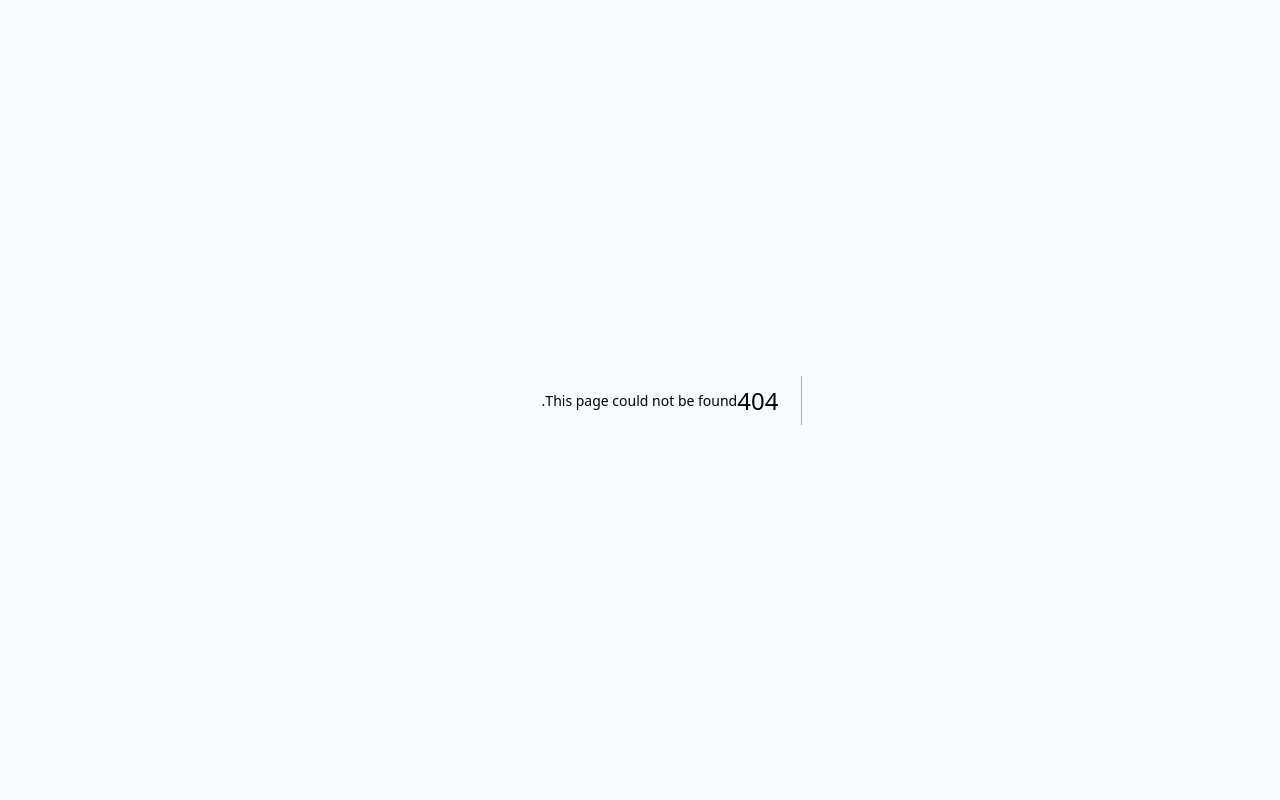
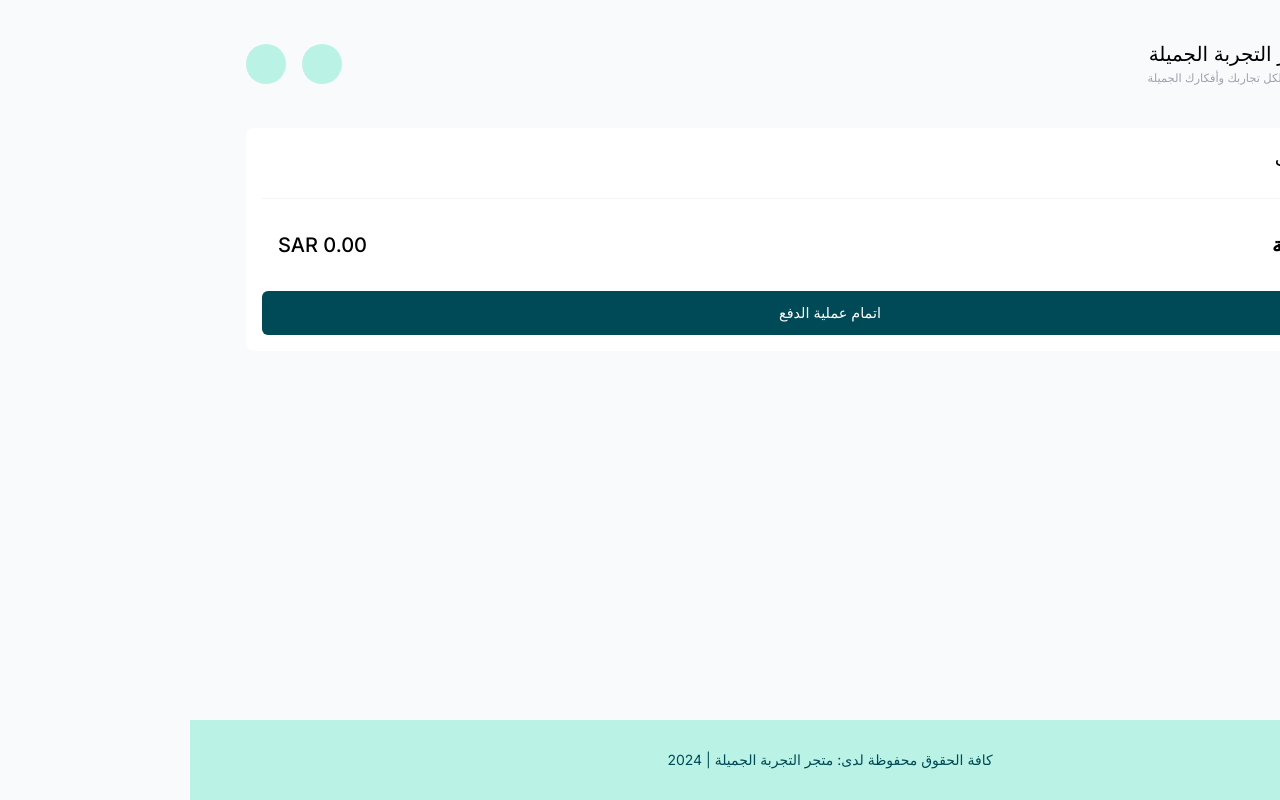
Before and after one commit to arslanshahab/ecommerce-challenge, a Next.js app: page /cart in a window 1280 px wide. Before the commit this address had no page. Built offline with nearby package versions, Linux system fonts and the light colour scheme; grey boxes are pictures that could not be loaded; a web font is replaced by a local one.

Commit message:
added cart page and handle quantity and cart updates

```diff
--- a/app/(auth)/layout.tsx
+++ b/app/(auth)/layout.tsx
@@ -19,7 +19,7 @@ export default function AuthLayout({ children }: IAuthLayoutProps) {
                 <div className="flex flex-col items-center gap-4 relative">
                   <Link
                     href="/"
-                    className="block w-[80px] h-[80px] bg-gray-50 p-2 rounded-full border-4 border-secondary-50"
+                    className="block w-20 h-20 bg-gray-50 p-2 rounded-full border-4 border-secondary-50"
                   >
                     <Image
                       src="https://cdn.salla.network/images/logo/logo-square.png"
--- /dev/null
+++ b/app/(root)/cart/page.tsx
@@ -0,0 +1,59 @@
+"use client"
+import React, { useContext } from "react";
+import CartItem from "@/components/CartItem";
+import { useCart } from "@/contexts/CartContext"; // Ensure CartContext is correctly defined
+import { motion, AnimatePresence } from "framer-motion";
+
+const Cart: React.FC = () => {
+  const { cart, addItem, removeItem, incrementQuantity, decrementQuantity, getTotalCost } = useCart();
+
+  return (
+    <main className="w-full main flex-auto">
+      <div className="container mx-auto">
+        <div className="p-4 bg-white rounded-lg shadow-4xl">
+          <div className="flex flex-col mb-6">
+            <h2 className="text-lg flex items-center justify-start gap-2">
+              سلة المشتريات
+            </h2>
+          </div>
+          <ul className="flex flex-col">
+            <AnimatePresence>
+              {cart?.cartItems?.map((item) => (
+                <CartItem
+                  key={item.id}
+                  id={item.id}
+                  name={item.product.name}
+                  imageURL={item.product.imageURL}
+                  price={item.product.price}
+                  quantity={item.quantity}
+                  increment={() => incrementQuantity(item.id, item.product.id)}
+                  decrement={() => decrementQuantity(item.id, item.product.id)}
+                  remove={() => removeItem(item.id)}
+                />
+              ))}
+            </AnimatePresence>
+          </ul>
+          <div className="flex items-center justify-between px-4 py-8 border-gray-100 border-t border-b-1">
+            <h3 className="font-bold text-xl">اجمالي السلة</h3>
+            <span className="text-xl font-medium">
+                {
+                    new Intl.NumberFormat("en-US", {
+                        style: "currency",
+                        currency: "SAR",
+                    }).format(getTotalCost() || 0)
+                }
+            </span>
+          </div>
+          <button
+            type="button"
+            className="w-full bg-primary text-white p-3 text-md rounded-md"
+          >
+            اتمام عملية الدفع
+          </button>
+        </div>
+      </div>
+    </main>
+  );
+};
+
+export default Cart;
--- a/app/layout.tsx
+++ b/app/layout.tsx
@@ -29,7 +29,7 @@ export default function RootLayout({
           href="https://cdn.salla.network/fonts/sallaicons.css"
         />
       </head>
-      <body className={clsx(inter.className, "w-full min-h-screen bg-gray-50")}>
+      <body className={clsx(inter.className, "w-full min-h-screen flex flex-col bg-gray-50")}>
         {children}
         <Toaster position="bottom-left" />
       </body>
--- a/components/CartIcon.tsx
+++ b/components/CartIcon.tsx
@@ -13,7 +13,7 @@ const CartIcon = () => {
       <Link
         href="/cart"
         type="button"
-        className="w-[40px] h-[40px] rounded-full text-center flex items-center justify-center bg-secondary-50 text-primary"
+        className="w-10 h-10 rounded-full text-center flex items-center justify-center bg-secondary-50 text-primary"
       >
         <i className="sicon-shopping-bag"></i>
       </Link>
--- /dev/null
+++ b/components/CartItem.tsx
@@ -0,0 +1,48 @@
+// components/CartItem.tsx
+import React from 'react';
+import { motion } from 'framer-motion';
+import Link from 'next/link';
+
+interface CartItemProps {
+  id: number;
+  name: string;
+  imageURL: string;
+  price: number;
+  quantity: number;
+  increment: () => void;
+  decrement: () => void;
+  remove: () => void;
+}
+
+const CartItem: React.FC<CartItemProps> = ({ id, name, imageURL, price, quantity, increment, decrement, remove }) => {
+  return (
+    <motion.li
+      className="flex items-start sm:items-center flex-col sm:flex-row justify-between gap-4 w-full p-4 rounded-md transition-all hover:bg-grayer-100"
+      initial={{ opacity: 0 }}
+      animate={{ opacity: 1 }}
+      exit={{ opacity: 0 }}
+    >
+      <Link href={`product-details/${id}`} className="flex items-start justify-center gap-2 flex-1">
+        <img className="rounded-md w-9 object-cover shrink-0 overflow-hidden" src={imageURL} alt={name} />
+        <div className="flex flex-col flex-1 gap-1">
+          <h4>{name}</h4>
+          <div className="flex items-center justify-start gap-2">
+            <b className="ltr">x {quantity}</b><span className="text-xs text-gray-500">{price.toFixed(2)} SAR</span>
+          </div>
+        </div>
+      </Link>
+      <div className="flex items-center justify-center gap-4">
+        <div className="flex shrink-0 items-center justify-center p-2 border border-1 border-gray-200 rounded-lg">
+          <button onClick={increment} className="shrink-0 px-2 text-md text-gray-500">+</button>
+          <input type="number" value={quantity} readOnly className="w-[50px] flex-1 text-center appearance-none bg-transparent" />
+          <button onClick={decrement} className="shrink-0 px-2 text-md text-gray-500">-</button>
+        </div>
+        <button onClick={remove} type="button" className="w-7 h-7 shrink-0 flex items-center justify-center text-xs border border-red-500 text-red-500 rounded-full p-1">
+          <i className="sicon-trash"></i>
+        </button>
+      </div>
+    </motion.li>
+  );
+};
+
+export default CartItem;
--- a/components/Footer.tsx
+++ b/components/Footer.tsx
@@ -2,7 +2,7 @@ import React from "react";
 
 const Footer = () => {
   return (
-    <footer className="w-full h-[80px] flex items-center justify-center text-primary bg-secondary-50 mt-4 md:mt-6">
+    <footer className="w-full h-20 flex items-center justify-center text-primary bg-secondary-50 mt-4 md:mt-6">
       <p className="text-sm">
         كافة الحقوق محفوظة لدى: متجر التجربة الجميلة | {new Date().getFullYear()}
       </p>
--- a/components/Navbar.tsx
+++ b/components/Navbar.tsx
@@ -13,7 +13,7 @@ const Navbar = () => {
             <div className="flex flex-col sm:flex-row items-center gap-4 relative">
               <Link
                 href="/"
-                className="block w-[80px] h-[80px] bg-gray-50 p-2 rounded-full border-4 border-secondary-50"
+                className="block w-20 h-20 bg-gray-50 p-2 rounded-full border-4 border-secondary-50"
               >
                 <Image
                   src="https://cdn.salla.network/images/logo/logo-square.png"
--- a/components/ProfileMenu.tsx
+++ b/components/ProfileMenu.tsx
@@ -25,7 +25,7 @@ const ProfileMenu = () => {
       <Link
         href="/login"
         type="button"
-        className="w-[40px] h-[40px] rounded-full text-center flex items-center justify-center bg-secondary-50 text-primary"
+        className="w-10 h-10 rounded-full text-center flex items-center justify-center bg-secondary-50 text-primary"
       >
         <i className="sicon-user"></i>
       </Link>
@@ -36,7 +36,7 @@ const ProfileMenu = () => {
     // @FIXME: move dropdown to a separte file
     <Menu as="div" className="relative inline-block text-left">
       <div>
-        <MenuButton className="w-[40px] h-[40px] rounded-full text-center flex items-center justify-center bg-secondary-50 text-primary">
+        <MenuButton className="w-10 h-10 rounded-full text-center flex items-center justify-center bg-secondary-50 text-primary">
           <i className="sicon-user"></i>
         </MenuButton>
       </div>
--- a/contexts/CartContext.tsx
+++ b/contexts/CartContext.tsx
@@ -10,8 +10,11 @@ interface CartContextType {
   error: string | null;
   addItem: (productId: number, quantity: number) => Promise<void>;
   removeItem: (cartItemId: number) => Promise<void>;
-  updateQuantity: (cartItemId: number, quantity: number) => Promise<void>;
+  updateQuantity: (cartItemId: number, productId: number, quantity: number) => Promise<void>;
   refreshCart: (setToEmpty?: boolean) => Promise<void>;
+  incrementQuantity: (cartItemId: number, productId: number) => Promise<void>;
+  decrementQuantity: (cartItemId: number, productId: number) => Promise<void>;
+  getTotalCost: () => number | undefined;
 }
 
 const CartContext = createContext<CartContextType | undefined>(undefined);
@@ -78,11 +81,15 @@ export const CartProvider: React.FC<{ children: React.ReactNode }> = ({
     }
   };
 
-  const updateQuantity = async (cartItemId: number, quantity: number) => {
+  const updateQuantity = async (
+    cartItemId: number,
+    productId: number,
+    quantity: number
+  ) => {
     if (!token) return;
     setLoading(true);
     try {
-      await cartApi.updateCartItem(token, cartItemId, quantity);
+      await cartApi.updateCartItem(token, cartItemId, productId, quantity);
       await refreshCart();
     } catch (err) {
       setError("Failed to update item quantity");
@@ -90,6 +97,33 @@ export const CartProvider: React.FC<{ children: React.ReactNode }> = ({
     } finally {
       setLoading(false);
     }
+  };
+
+  const incrementQuantity = async (cartItemId: number, productId: number) => {
+    if (!token) return;
+    const item = cart?.cartItems.find((item) => item.id === cartItemId);
+    if (!item) return;
+    const newQuantity = item.quantity + 1;
+    await updateQuantity(cartItemId, productId, newQuantity);
+  };
+
+  const decrementQuantity = async (cartItemId: number, productId: number) => {
+    if (!token) return;
+    const item = cart?.cartItems.find((item) => item.id === cartItemId);
+    if (!item) return;
+    const newQuantity = item.quantity - 1;
+    if (newQuantity <= 0) {
+      await removeItem(cartItemId);
+    } else {
+      await updateQuantity(cartItemId, productId, newQuantity);
+    }
+  };
+
+  const getTotalCost = () => {
+    return cart?.cartItems?.reduce(
+      (total, item) => total + item.product.price * item.quantity,
+      0
+    );
   };
 
   return (
@@ -102,6 +136,9 @@ export const CartProvider: React.FC<{ children: React.ReactNode }> = ({
         removeItem,
         updateQuantity,
         refreshCart,
+        incrementQuantity,
+        decrementQuantity,
+        getTotalCost,
       }}
     >
       {children}
--- a/services/cart.ts
+++ b/services/cart.ts
@@ -1,4 +1,4 @@
-import { apiService } from './api';
+import { apiService } from "./api";
 
 export interface Product {
   id: number;
@@ -21,14 +21,27 @@ export interface Cart {
 
 export const cartApi = {
   getCart: (token: string) =>
-    apiService.get<Cart>('/cart/', { params: { token } }),
+    apiService.get<Cart>("/cart/", { params: { token } }),
 
   addToCart: (token: string, productId: number, quantity: number) =>
-    apiService.post('/cart/add', { productId, quantity }, { params: { token } }),
+    apiService.post(
+      "/cart/add",
+      { productId, quantity },
+      { params: { token } }
+    ),
 
   removeFromCart: (token: string, cartItemId: number) =>
     apiService.delete(`/cart/delete/${cartItemId}`, { params: { token } }),
 
-  updateCartItem: (token: string, cartItemId: number, quantity: number) =>
-    apiService.put(`/cart/update/${cartItemId}`, { quantity }, { params: { token } }),
+  updateCartItem: (
+    token: string,
+    id: number,
+    productId: number,
+    quantity: number
+  ) =>
+    apiService.put(
+      `/cart/update/${id}`,
+      { id, productId, quantity },
+      { params: { token } }
+    ),
 };
```
